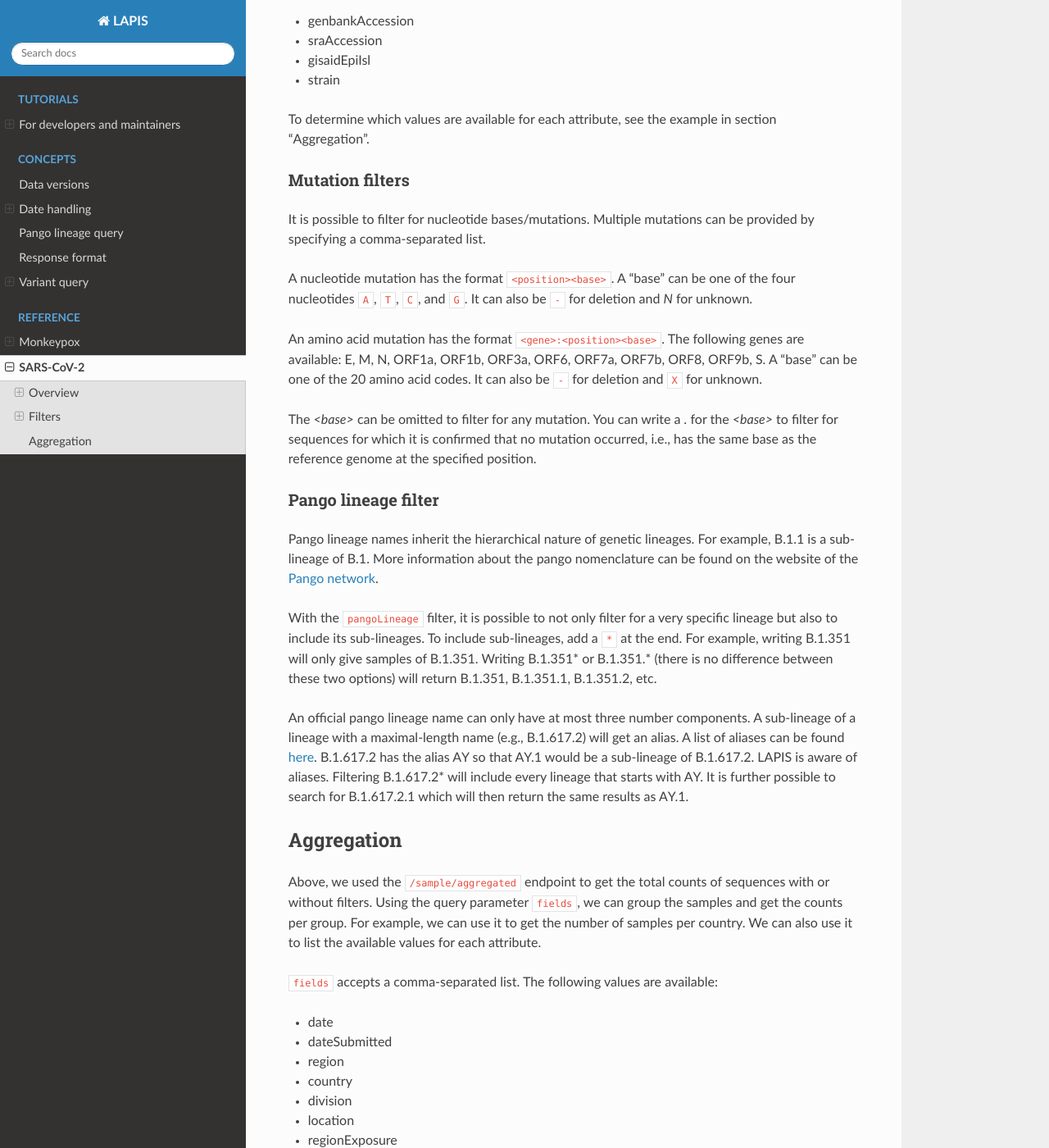
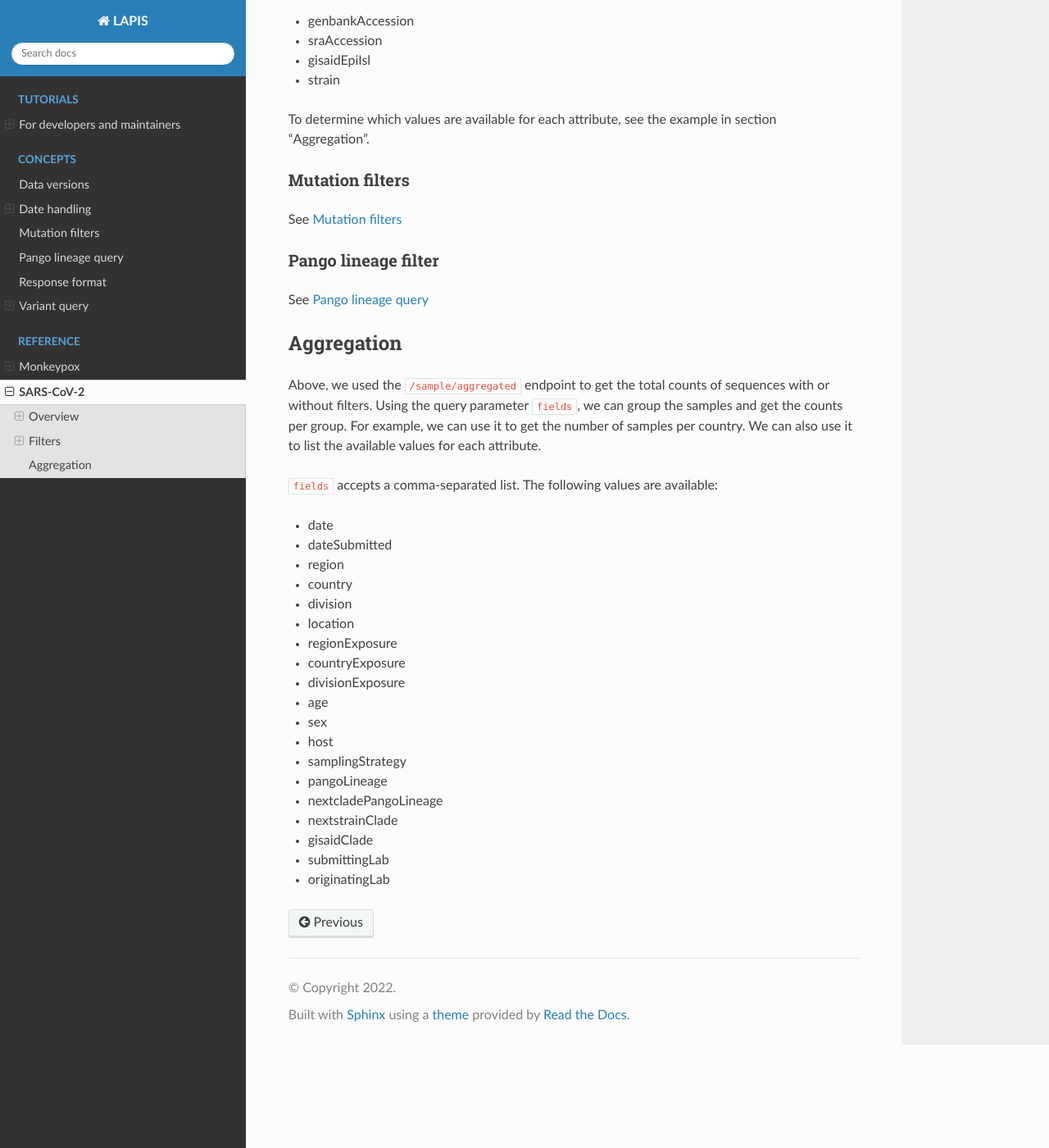
Before and after one commit to GenSpectrum/LAPIS, a Sphinx documentation site: the page built from docs/source/reference/sars_cov_2.rst, in a window 1280 px wide and 1400 px high, scrolled down 2164 px. Shown: the whole window at 82% size. Built offline with Sphinx 7.4.7 and the Read the Docs theme 2.0.0, drawn with Linux system fonts in a browser that asks for light colours; some of the changed text lies outside the part shown.

Commit message:
docs: explain mutation filters on a dedicated page

```diff
--- a/docs/source/concepts/pango_lineage_query.rst
+++ b/docs/source/concepts/pango_lineage_query.rst
@@ -1,3 +1,5 @@
+.. _pangoLineageQuery:
+
 Pango lineage query
 ===================
 
--- a/docs/source/index.rst
+++ b/docs/source/index.rst
@@ -30,6 +30,7 @@ If you are hosting an own public instance and would like it to be added to the l
 
    concepts/data_versions.rst
    concepts/date_handling.rst
+   concepts/mutation_filters.rst
    concepts/pango_lineage_query.rst
    concepts/response_format.rst
    concepts/variant_query.rst
--- a/docs/source/reference/sars_cov_2.rst
+++ b/docs/source/reference/sars_cov_2.rst
@@ -63,14 +63,14 @@ All **sample** endpoints can be filtered by the following attributes:
 - host
 - samplingStrategy
 - variantQuery (see :ref:`variantQuery`)
-- pangoLineage (see section "Filter Pango Lineages")
+- pangoLineage
 - nextcladePangoLineage
 - nextstrainClade
 - gisaidClade
 - submittingLab
 - originatingLab
-- nucMutations (see section "Filter Mutations")
-- aaMutations (see section "Filter Mutations")
+- nucMutations
+- aaMutations
 - nextcladeQcOverallScoreFrom
 - nextcladeQcOverallScoreTo
 - nextcladeQcMissingDataScoreFrom
@@ -99,23 +99,13 @@ To determine which values are available for each attribute, see the example in s
 Mutation filters
 ~~~~~~~~~~~~~~~~
 
-It is possible to filter for nucleotide bases/mutations. Multiple mutations can be provided by specifying a comma-separated list.
-
-A nucleotide mutation has the format ``<position><base>``. A "base" can be one of the four nucleotides ``A``, ``T``, ``C``, and ``G``. It can also be ``-`` for deletion and `N` for unknown.
-
-An amino acid mutation has the format ``<gene>:<position><base>``. The following genes are available: E, M, N, ORF1a, ORF1b, ORF3a, ORF6, ORF7a, ORF7b, ORF8, ORF9b, S. A "base" can be one of the 20 amino acid codes. It can also be ``-`` for deletion and ``X`` for unknown.
-
-The `<base>` can be omitted to filter for any mutation. You can write a `.` for the `<base>` to filter for sequences for which it is confirmed that no mutation occurred, i.e., has the same base as the reference genome at the specified position.
+See :ref:`mutationFilters`
 
 
 Pango lineage filter
 ~~~~~~~~~~~~~~~~~~~~
 
-Pango lineage names inherit the hierarchical nature of genetic lineages. For example, B.1.1 is a sub-lineage of B.1. More information about the pango nomenclature can be found on the website of the `Pango network <https://www.pango.network/>`_.
-
-With the ``pangoLineage`` filter, it is possible to not only filter for a very specific lineage but also to include its sub-lineages. To include sub-lineages, add a ``*`` at the end. For example, writing B.1.351 will only give samples of B.1.351. Writing B.1.351* or B.1.351.* (there is no difference between these two options) will return B.1.351, B.1.351.1, B.1.351.2, etc.
-
-An official pango lineage name can only have at most three number components. A sub-lineage of a lineage with a maximal-length name (e.g., B.1.617.2) will get an alias. A list of aliases can be found `here <https://github.com/cov-lineages/pango-designation/blob/master/pango_designation/alias_key.json>`_. B.1.617.2 has the alias AY so that AY.1 would be a sub-lineage of B.1.617.2. LAPIS is aware of aliases. Filtering B.1.617.2* will include every lineage that starts with AY. It is further possible to search for B.1.617.2.1 which will then return the same results as AY.1.
+See :ref:`pangoLineageQuery`
 
 
 Aggregation
```
Also changed, not shown: docs/source/concepts/mutation_filters.rst (added, +12 -0 lines), docs/source/reference/monkeypox.rst (+2 -6 lines).
